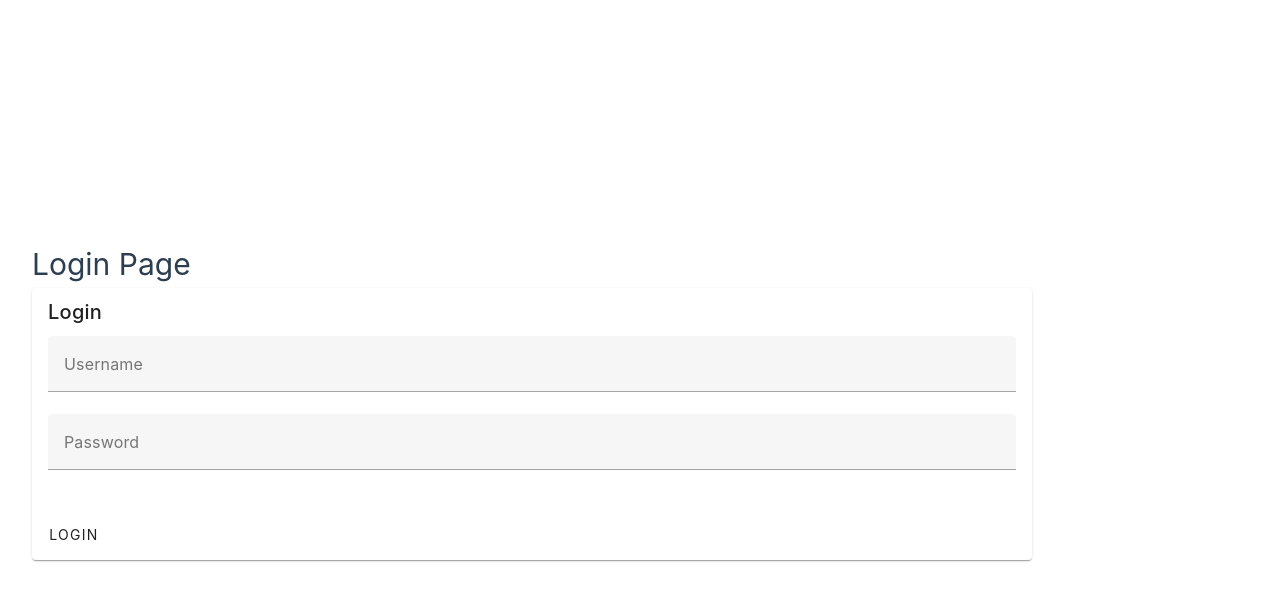
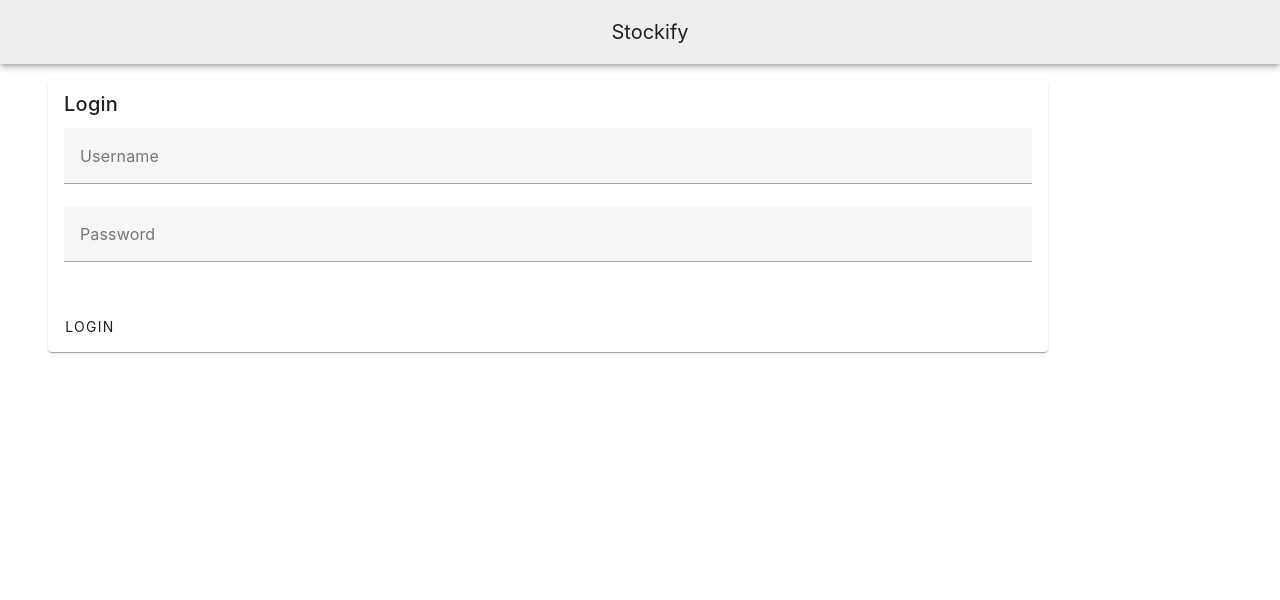
Before and after one commit to mayankagrawal809/stockify, a Vue app in the folder frontend/: page /login in a window 1280 px wide. Shown: the top 600 px of the page. Built offline with nearby package versions, Linux system fonts and the light colour scheme.

Commit message:
refactor: Update frontend layout and add login form

```diff
--- a/frontend/src/App.vue
+++ b/frontend/src/App.vue
@@ -3,6 +3,16 @@
 </script>
 
 <template>
-    <RouterView />
-
+  <v-app>
+    <v-app-bar app>
+      <v-toolbar class="justify-center">
+          <v-toolbar-title class="text-center">Stockify</v-toolbar-title>
+      </v-toolbar>
+    </v-app-bar>
+    <v-main>
+      <v-container>
+        <router-view />
+      </v-container>
+    </v-main>
+  </v-app>
 </template>
--- a/frontend/src/views/LoginView.vue
+++ b/frontend/src/views/LoginView.vue
@@ -1,7 +1,6 @@
 <template>
   <div>
-    <h1>Login Page</h1>
-    <form @submit.prevent="login">
+      <form @submit.prevent="login">
       <v-card width="1000px">
         <v-card-title>Login</v-card-title>
         <v-card-text>
```
